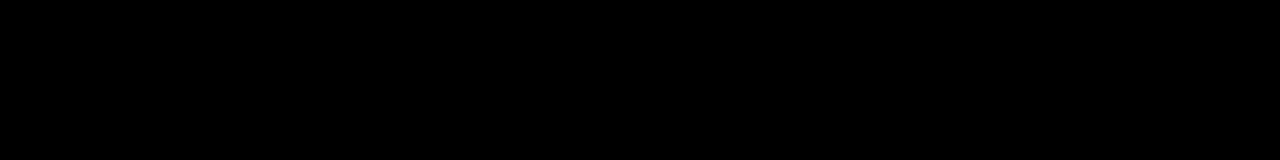
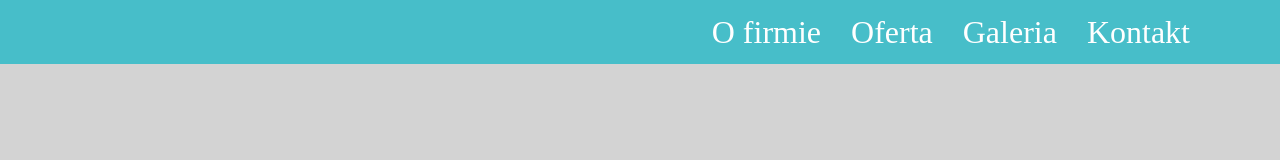
Before and after one commit to BarbaraLukowska/website-for-testing, a website: page index.html in a window 1280 px wide. Drawn offline with Linux system fonts and the light colour scheme.

Commit message:
navigation v1.0: structure, sass, rwd

```diff
--- a/index.html
+++ b/index.html
@@ -10,5 +10,20 @@
     </script>
 </head>
 <body>
+    <!-- navigation -->
+    <header>
+      <div class="container">
+        <nav class="menu">
+           <a href="#company">O firmie</a>
+           <a href="#offer">Oferta</a>
+           <a href="#gallery">Galeria</a>
+           <a href="#contact">Kontakt</a>
+        </nav>
+      </div>
+    </header>
+    <section id="company">
+
+    </section>
+
 </body>
 </html>
--- a/sass/main.scss
+++ b/sass/main.scss
@@ -4,3 +4,45 @@
 //
 // //Partials
 // @import "partials/reset";
+
+// reset
+* {
+  box-sizing: border-box;
+  margin: 0;
+  padding: 0;
+}
+//end of reset
+
+body {
+  width: 100vw;
+  background-color: lightgrey;
+  .container {
+    max-width: 1100px;
+    margin: 0 auto;
+  }
+}
+
+header {
+  width: 100%;
+  background-color: #47bec9;
+  .menu {
+    list-style-type: none;
+    display: flex;
+    justify-content: flex-end;
+    align-items: center;
+    a {
+      text-decoration: none;
+      color: #fff;
+      font-size: 2rem;
+      margin-left: 30px;
+      line-height: 4rem;
+    }
+  }
+}
+
+
+@media all and (max-width: 768px) {
+  .menu {
+    flex-direction: column;
+  }
+}
```
Also changed, not shown: css/main.css.
